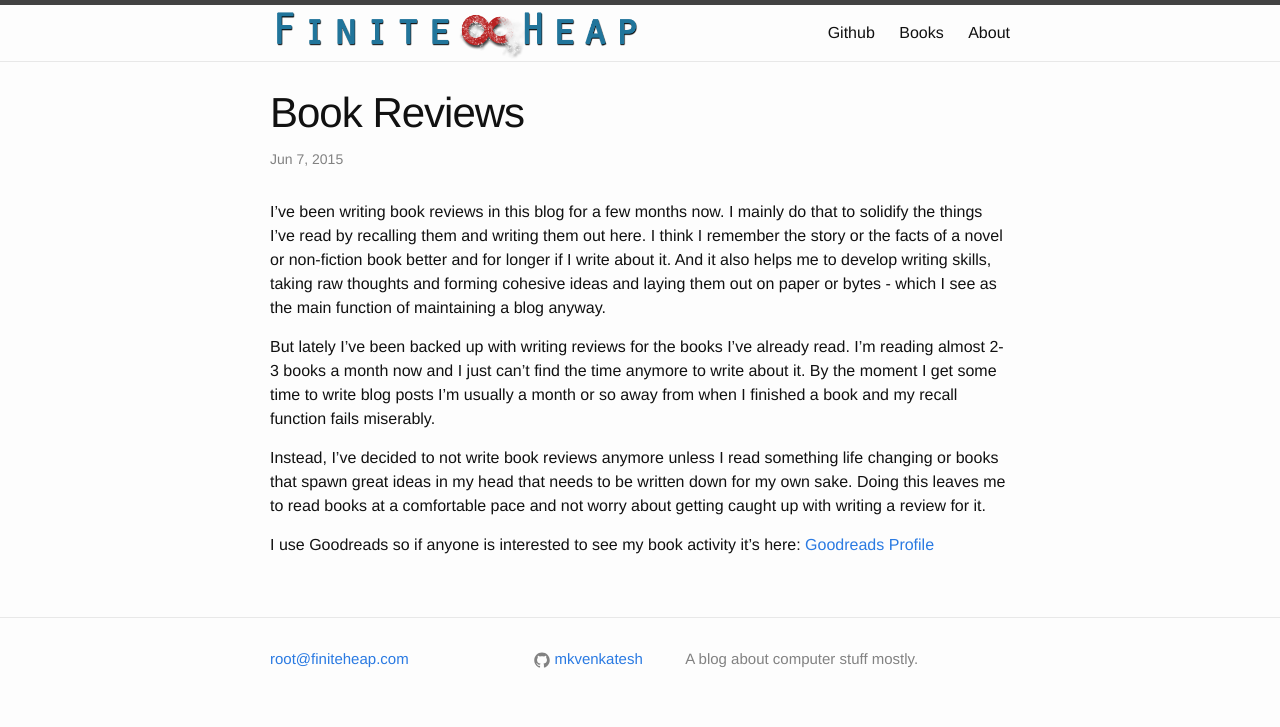
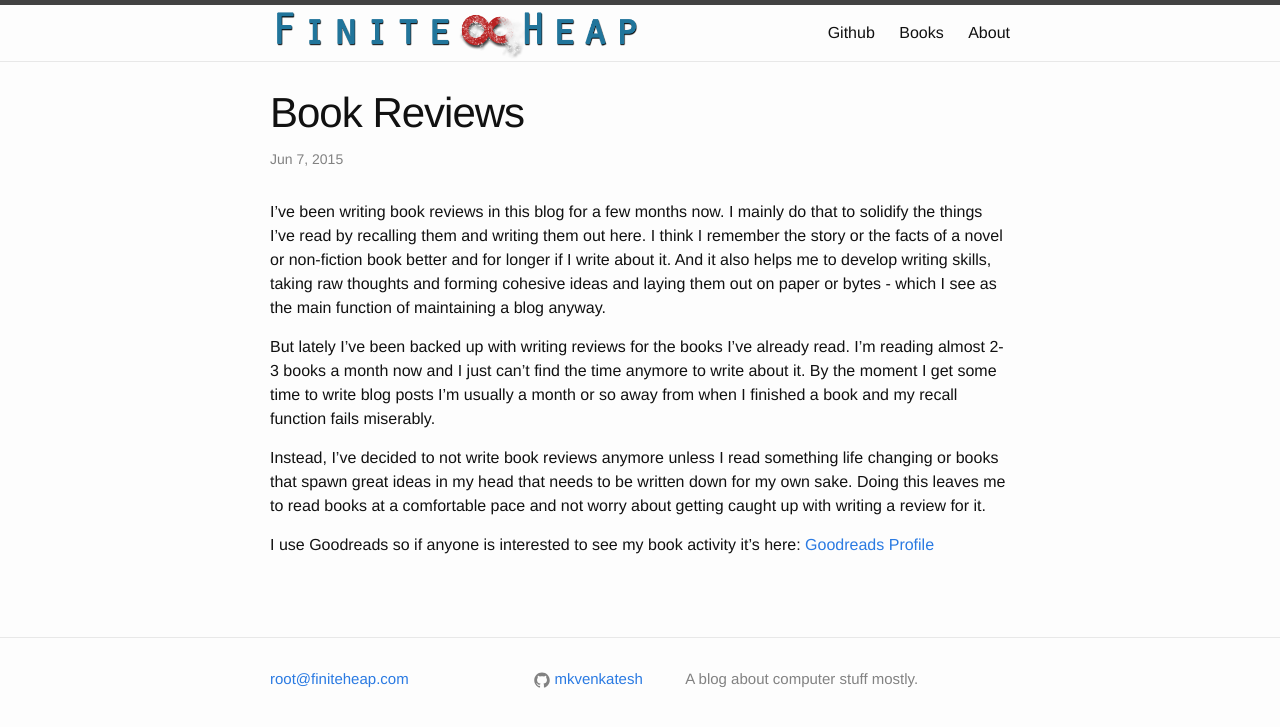
Before and after one commit to mkvenkatesh/finiteheap.com, a Jekyll site: the page built from _posts/2015-06-07-book-reviews.markdown, in a window 1280 px wide. Shown: the top 727 px of the page. Built offline with Jekyll 4.4.1, drawn with Linux system fonts in a browser that asks for light colours; Markdown is read by kramdown in place of the engine named in the settings; comment, search, counter and statistics services are not loaded.

Commit message:
add css for google ads section

```diff
--- a/_layouts/post.html
+++ b/_layouts/post.html
@@ -12,7 +12,7 @@
     {{ content }}
   </article>
 
-  <div style="text-align: center">
+  <div class="my-google-ads">
   <script async src="//pagead2.googlesyndication.com/pagead/js/adsbygoogle.js"></script>
   <!-- Finiteheap Post Ad -->
   <ins class="adsbygoogle"
--- a/_sass/_layout.scss
+++ b/_sass/_layout.scss
@@ -268,3 +268,8 @@
 .pagination span {
   opacity: 0.5;
 }
+
+.my-google-ads {
+	text-align: center;
+	padding-bottom: 20px;
+}
```
